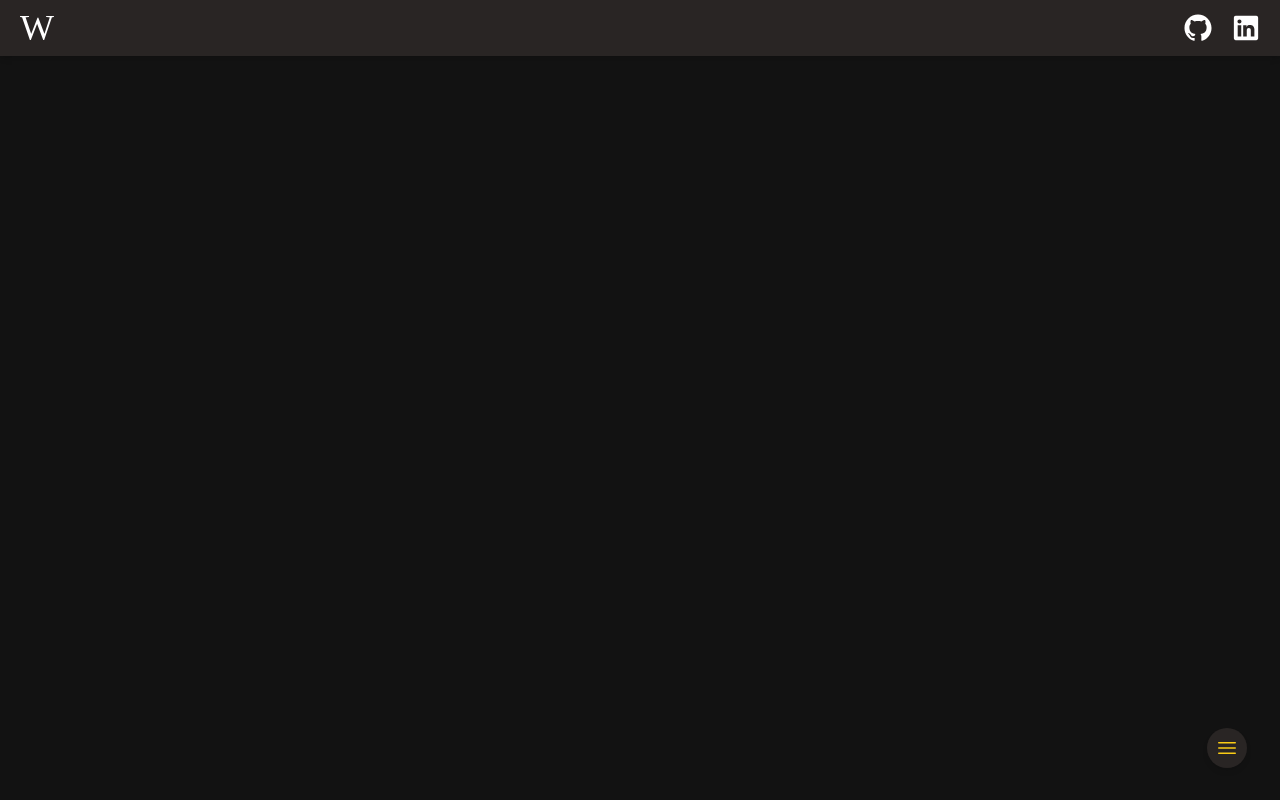
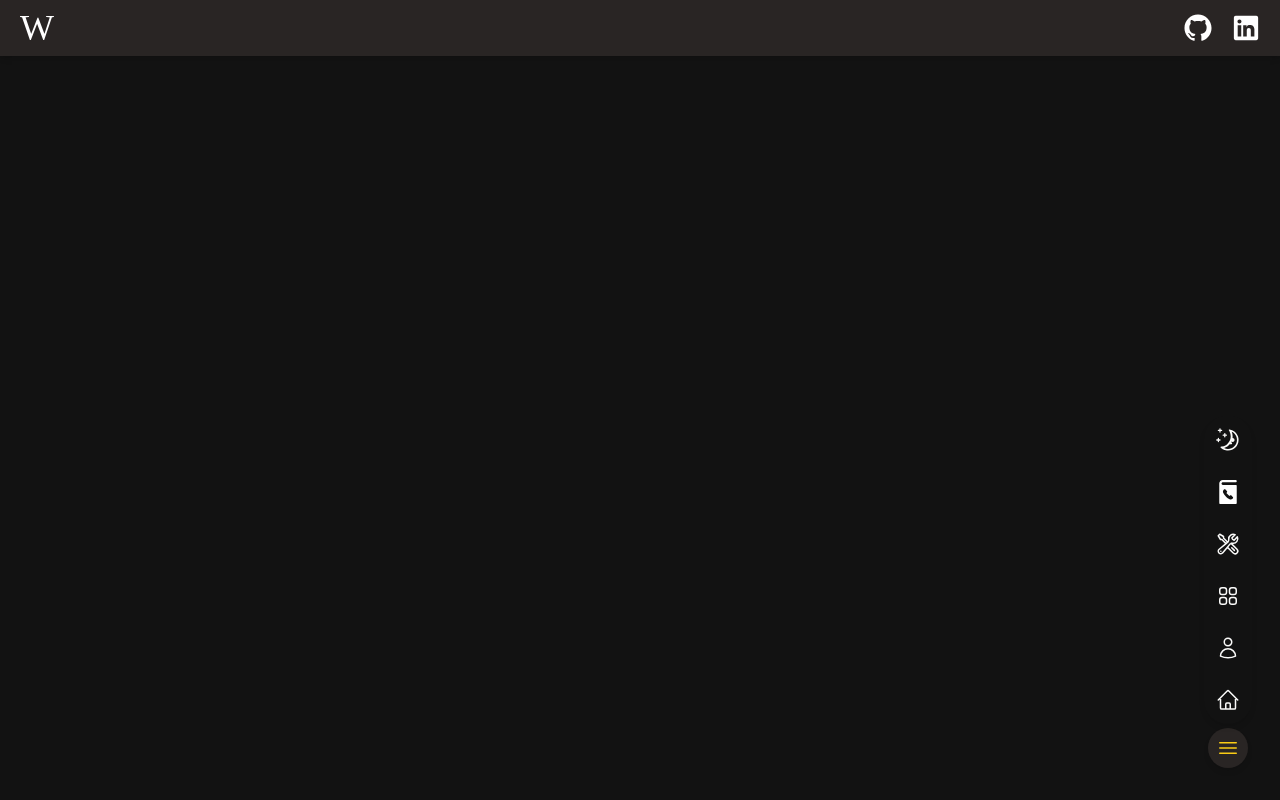
Before and after one commit to Wilfreno/About-me, a Next.js app: page / in a window 1280 px wide. Both pictures are taken after a click on the button 1228 px from the left and 748 px from the top of the page. Built offline with nearby package versions, Linux system fonts and the light colour scheme.

Commit message:
style: improve options menu

```diff
--- a/src/components/options/Options.tsx
+++ b/src/components/options/Options.tsx
@@ -6,8 +6,9 @@ import {
   UserIcon,
   WrenchScrewdriverIcon,
 } from "@heroicons/react/24/outline";
+
 import { Button } from "../ui/button";
-import { useState } from "react";
+import { useMemo, useState } from "react";
 import { AnimatePresence, motion } from "framer-motion";
 import ThemeToggler from "../ThemeToggler";
 import Link from "next/link";
@@ -18,12 +19,18 @@ import {
   TooltipProvider,
   TooltipTrigger,
 } from "../ui/tooltip";
+import {
+  DropdownMenu,
+  DropdownMenuContent,
+  DropdownMenuGroup,
+  DropdownMenuItem,
+  DropdownMenuTrigger,
+} from "../ui/dropdown-menu";
 
 export default function Options() {
-  const [display, setDisplay] = useState(false);
-
+  const MotionDropdownMenuItem = useMemo(() => motion(DropdownMenuItem), []);
   const items = [
-    { name: "toogle theme", icon: <ThemeToggler /> },
+    { name: "toggle theme", icon: <ThemeToggler /> },
     { name: "contact", icon: <ContactSvg className="h-6 w-auto fill-white" /> },
     { name: "skills", icon: <WrenchScrewdriverIcon className="h-6 w-auto" /> },
     { name: "projects", icon: <Squares2X2Icon className="h-6 w-auto" /> },
@@ -32,50 +39,52 @@ export default function Options() {
   ];
 
   return (
-    <section className="fixed bottom-8 right-8 flex flex-col items-center space-y-2 ">
-      <ul className="flex flex-col items-center space-y-2">
-        <AnimatePresence>
-          {display &&
-            items.map((item, index) => (
-              <TooltipProvider>
+    <DropdownMenu>
+      <DropdownMenuTrigger asChild>
+        <Button
+          variant="secondary"
+          className="aspect-square h-fit w-auto p-2 rounded-full shadow-md fixed bottom-8 right-8"
+        >
+          <Bars3Icon className="h-6 stroke-primary" />
+        </Button>
+      </DropdownMenuTrigger>
+      <DropdownMenuContent className="w-fit h-fit bg-transparent rounded-full focus-visible:ring-0 border-none">
+        <DropdownMenuGroup className="space-y-3">
+          <AnimatePresence>
+            {items.map((item, index) => (
+              <TooltipProvider key={index}>
                 <Tooltip>
-                  <TooltipTrigger>
-                    <motion.li
+                  <TooltipTrigger asChild>
+                    <MotionDropdownMenuItem
+                      key={item.name}
                       initial={{ opacity: 0, y: 10 }}
                       animate={{
                         opacity: 1,
                         y: 0,
-                        transition: { delay: items.length - index * 0.1 },
+                        transition: {
+                          delay: (items.length - index) * 0.1,
+                        },
                       }}
                       exit={{ opacity: 0, y: 10 }}
+                      className="aspect-square h-fit w-auto p-2 rounded-full "
                     >
                       <Link
                         href={"#" + item.name}
                         as={"#" + item.name}
                         prefetch
+                        className="hover:fill-primary"
                       >
-                        <Button
-                          variant="outline"
-                          className="aspect-square h-fit w-auto p-2 rounded-full hover:fill-primary"
-                        >
-                          {item.icon}
-                        </Button>
+                        {item.icon}
                       </Link>
-                    </motion.li>
+                    </MotionDropdownMenuItem>
                   </TooltipTrigger>
-                  <TooltipContent>{item.name}</TooltipContent>
+                  <TooltipContent side="left">{item.name}</TooltipContent>
                 </Tooltip>
               </TooltipProvider>
             ))}
-        </AnimatePresence>
-      </ul>
-      <Button
-        variant="secondary"
-        className="aspect-square h-fit w-auto p-2 rounded-full shadow-md"
-        onClick={() => setDisplay((prev) => !prev)}
-      >
-        <Bars3Icon className="h-6 stroke-primary" />
-      </Button>
-    </section>
+          </AnimatePresence>
+        </DropdownMenuGroup>
+      </DropdownMenuContent>
+    </DropdownMenu>
   );
 }
```
